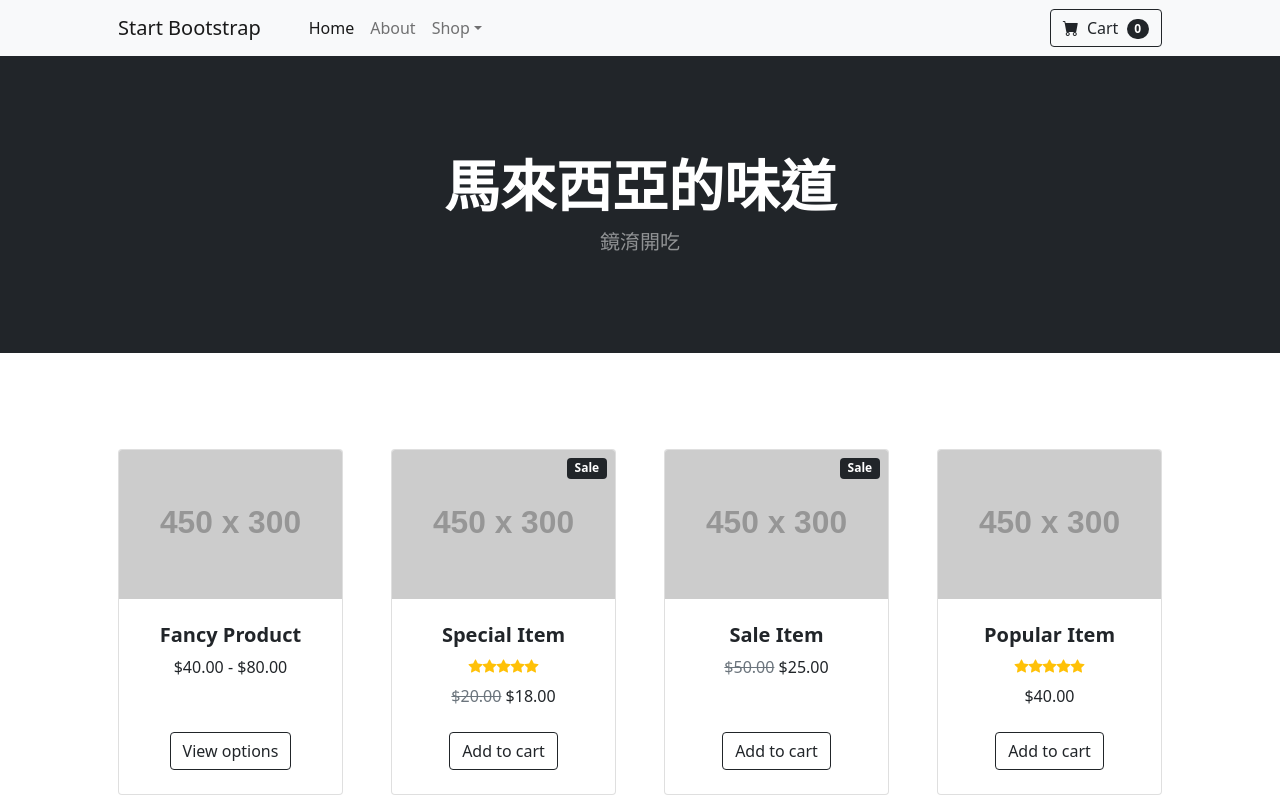
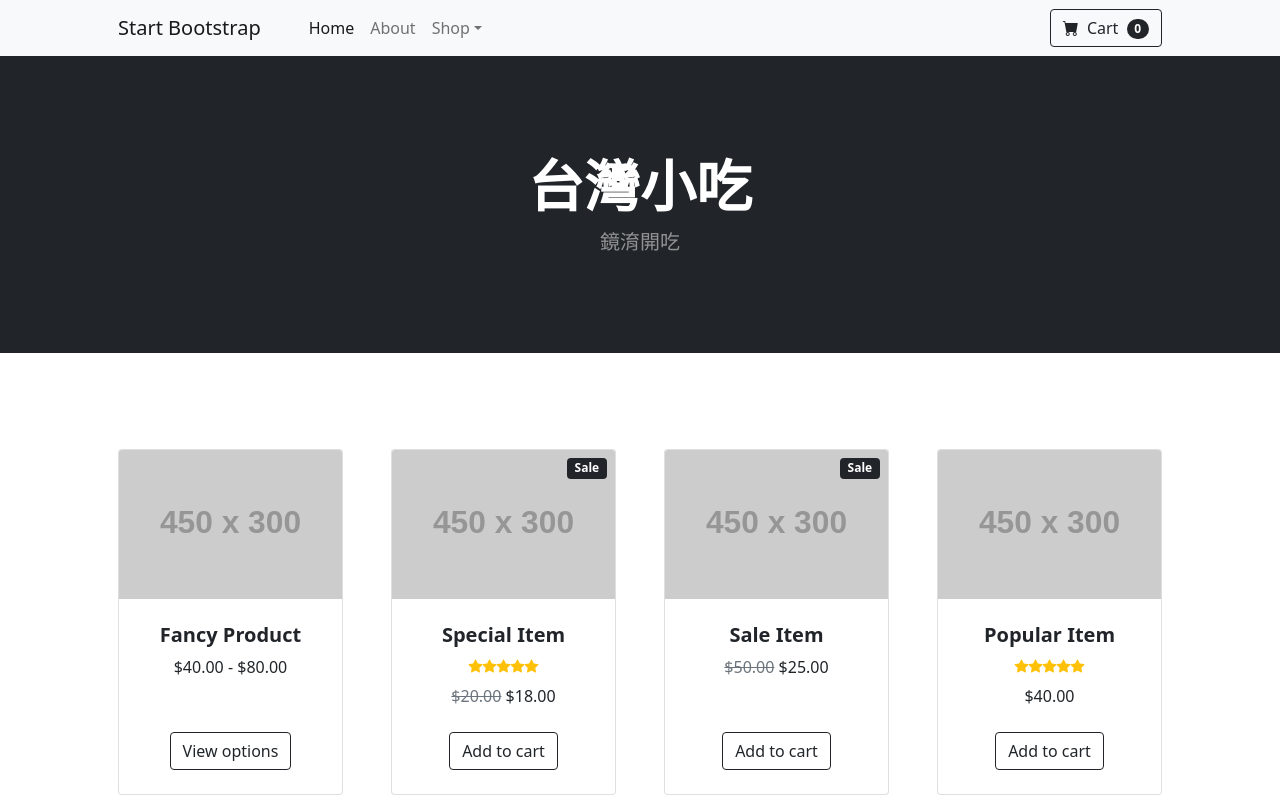
Before and after one commit to Mutal2001/newsite0.0, a plain HTML site: page index.html in a window 1280 px wide. Shown: the top 800 px of the page. Drawn offline with nearby package versions, Linux system fonts and the light colour scheme; placeholder pictures from the web are drawn by us.

Commit message:
Update index.html

```diff
--- a/index.html
+++ b/index.html
@@ -47,7 +47,7 @@
         <header class="bg-dark py-5">
             <div class="container px-4 px-lg-5 my-5">
                 <div class="text-center text-white">
-                    <h1 class="display-4 fw-bolder">馬來西亞的味道</h1>
+                    <h1 class="display-4 fw-bolder">台灣小吃</h1>
                     <p class="lead fw-normal text-white-50 mb-0">鏡淯開吃</p>
                 </div>
             </div>
```
